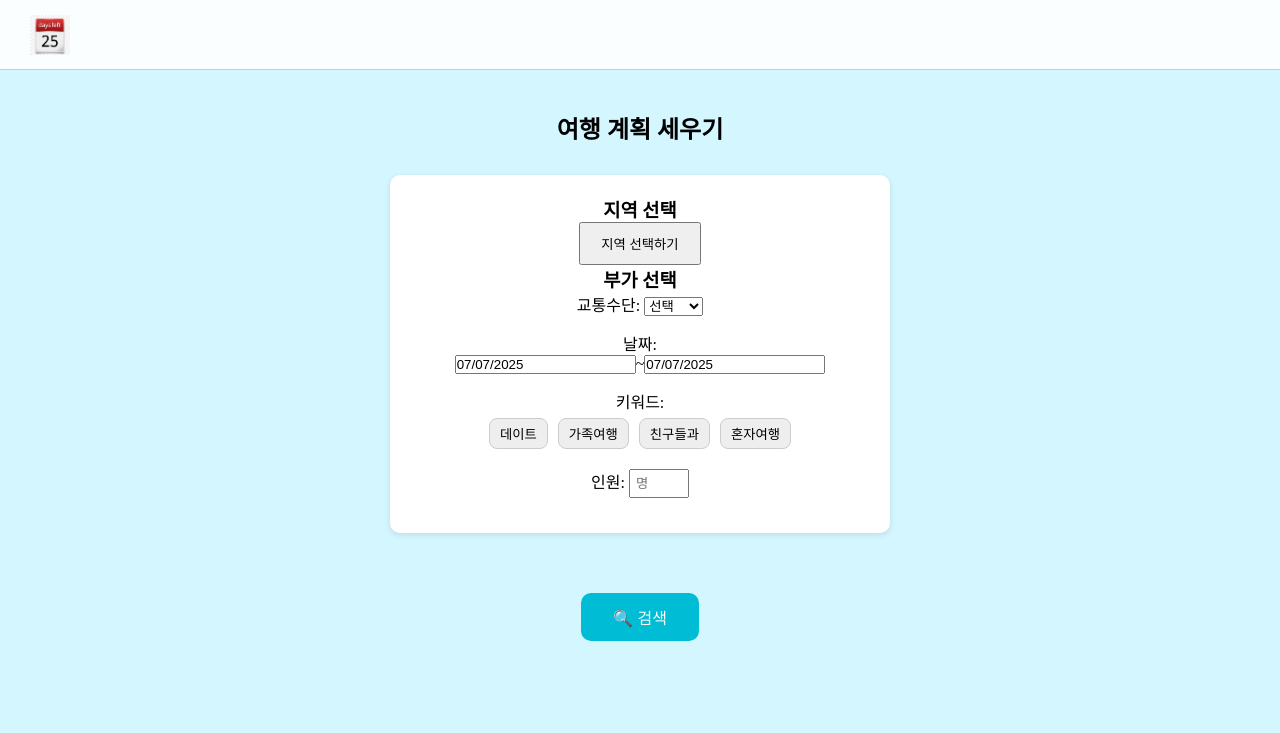
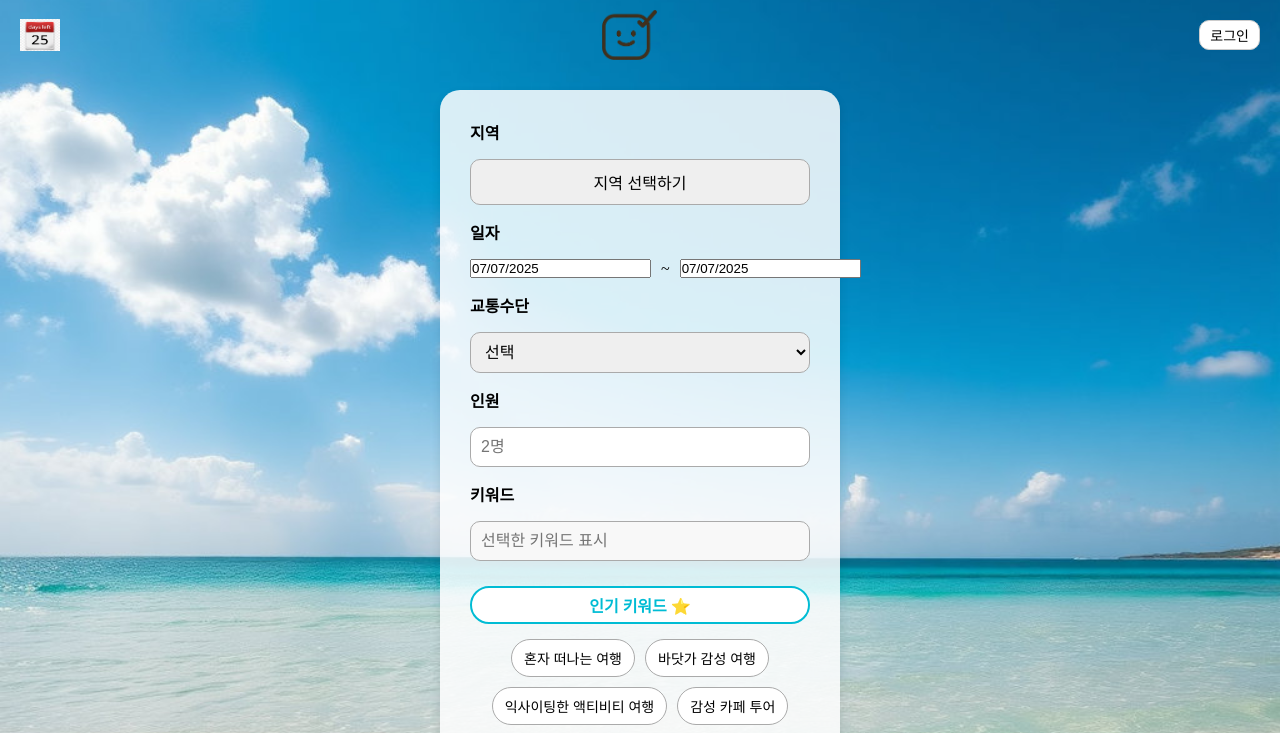
Before and after one commit to SKProject-Team4/front, a React (Vite) app: page /start-planning-page in a window 1280 px wide. Shown: the top 733 px of the page. Built offline with nearby package versions, Linux system fonts and the light colour scheme.

Commit message:
pages 병합

```diff
--- a/src/App.jsx
+++ b/src/App.jsx
@@ -3,6 +3,7 @@ import { BrowserRouter as Router, Routes, Route } from 'react-router-dom'; // Re
 import AuthPage from './pages/AuthPage';
 import MainPage from './pages/MainPage';
 import StartPlanningPage from './pages/StartPlanningPage';
+import AIChatPage from './pages/AIChatPage';
 
 function App() {
   return (
@@ -14,6 +15,8 @@ function App() {
         <Route path="/main" element={<MainPage />} />
         {/* '/start-planning-page' 경로는 StartPlanningPage */}
         <Route path="/start-planning-page" element={<StartPlanningPage />} />
+        {/* '/ai-chat' 경로는 AIChatPage */}
+         <Route path="/ai-chat" element={<AIChatPage />} />
       </Routes>
     </Router>
   );
--- /dev/null
+++ b/src/pages/AIChatPage.css
@@ -0,0 +1,84 @@
+.chat-wrapper {
+  background-color: #D4F6FF;
+  min-height: 100vh;
+  display: flex;
+  flex-direction: column;
+}
+
+.chat-header {
+  height: 70px;
+  display: flex;
+  align-items: center;
+  justify-content: space-between;
+  padding: 0 20px;
+  border-bottom: 1px solid #ccc;
+  background-color: rgba(255, 255, 255, 0.9);
+  position: relative;
+}
+
+.logo-img {
+  position: absolute;
+  left: 50%;
+  transform: translateX(-50%);
+  height: 40px;
+}
+
+.back-button {
+  background: none;
+  border: none;
+  font-size: 16px;
+  cursor: pointer;
+}
+
+.chat-body {
+  display: flex;
+  flex-direction: column;
+  padding: 20px;
+  gap: 16px;
+}
+
+.chat-bubble {
+  max-width: 70%;
+  padding: 12px 16px;
+  border-radius: 20px;
+  line-height: 1.5;
+  word-break: break-word;
+}
+
+.chat-bubble.user {
+  background-color: #f0f0f0;
+  align-self: flex-end;
+  border-top-right-radius: 4px;
+  margin-right: 10px;
+}
+
+.chat-bubble.ai {
+  background-color: #e0f7fa;
+  align-self: flex-start;
+  border-top-left-radius: 4px;
+  margin-left: 10px;
+}
+
+.chat-input {
+  margin-top: auto;
+  border-top: 1px solid #ccc;
+  background-color: #fff;
+  padding: 10px 20px;
+  display: flex;
+  gap: 10px;
+}
+
+.chat-input input {
+  flex: 1;
+  padding: 10px;
+  border-radius: 8px;
+  border: 1px solid #ccc;
+}
+
+.chat-input button {
+  padding: 10px 20px;
+  background-color: #00bcd4;
+  color: #fff;
+  border: none;
+  border-radius: 8px;
+}
--- /dev/null
+++ b/src/pages/AIChatPage.jsx
@@ -0,0 +1,37 @@
+import { useLocation, useNavigate } from 'react-router-dom';
+import './AIChatPage.css';
+import logo from '../assets/logo_2.png'; // ⬅️ 로고 이미지 추가!
+
+const AIChatPage = () => {
+  const navigate = useNavigate();
+  const location = useLocation();
+  const { state } = location;
+
+  const question = state?.question || '질문이 전달되지 않았습니다.';
+  const response = `안녕하세요!\n ${question} \n기준으로 여행 일정을 추천해드릴게요 🌿\n\n1일차: 서울 시내 명소 투어 (경복궁, 인사동, 북촌 한옥마을)\n2일차: 맛집 탐방과 쇼핑 (홍대, 강남)\n숙소는 지하철 역 근처로 추천드려요!\n\n즐거운 여행 되세요! ✈️🧳`;
+
+  return (
+    <div className="chat-wrapper">
+
+      {/* 헤더 */}
+      <div className="chat-header">
+        <button onClick={() => navigate(-1)} className="back-button">← 뒤로가기</button>
+        <img src={logo} alt="로고" className="logo-img" />
+      </div>
+
+      {/* 본문 */}
+      <div className="chat-body">
+        <div className="chat-bubble user">{question}</div>
+        <div className="chat-bubble ai">{response}</div>
+      </div>
+
+      {/* 질문 입력창 (기능 없음) */}
+      <div className="chat-input">
+        <input type="text" placeholder="질문을 입력하세요..." disabled />
+        <button disabled>전송하기</button>
+      </div>
+    </div>
+  );
+};
+
+export default AIChatPage;
--- /dev/null
+++ b/src/pages/StartPlanningPage.css
@@ -0,0 +1,128 @@
+/* 전체 배경 */
+.planning-wrapper {
+  background-image: url('../assets/beach.png'); /* 이미지 경로에 맞게 수정 */
+  background-size: cover;
+  background-position: center;
+  min-height: 100vh;
+  padding: 0;
+  margin: 0;
+  display: flex;
+  flex-direction: column;
+  align-items: center;
+}
+
+/* 상단 헤더 */
+.planning-header {
+  width: 100%;
+  padding: 10px 20px;
+  display: flex;
+  align-items: center;
+  justify-content: space-between;
+}
+
+.calendar-icon {
+  height: 32px;
+}
+
+.planning-logo {
+  height: 50px;
+}
+
+.login-button {
+  background-color: white;
+  border: 1px solid #ccc;
+  border-radius: 10px;
+  padding: 4px 10px;
+  font-size: 14px;
+  cursor: pointer;
+}
+
+/* 입력 폼 영역 */
+.form-container {
+  background-color: rgba(255, 255, 255, 0.85);
+  padding: 30px;
+  border-radius: 20px;
+  width: 90%;
+  max-width: 400px;
+  margin-top: 20px;
+  box-shadow: 0 4px 10px rgba(0,0,0,0.1);
+  display: flex;
+  flex-direction: column;
+  gap: 15px;
+}
+
+.form-container label {
+  font-weight: bold;
+  font-size: 16px;
+}
+
+.input-btn,
+.input-select,
+.input-field {
+  padding: 10px;
+  font-size: 16px;
+  border: 1px solid #aaa;
+  border-radius: 10px;
+  width: 100%;
+  box-sizing: border-box;
+}
+
+.date-picker-wrapper {
+  display: flex;
+  align-items: center;
+  gap: 10px;
+}
+
+/* 키워드 입력 */
+.keyword-input .input-field {
+  background-color: #f8f8f8;
+}
+
+.keyword-title {
+  margin-top: 10px;
+  font-weight: bold;
+  background-color: #fff;
+  border: 2px solid #00bcd4;
+  padding: 5px 10px;
+  text-align: center;
+  border-radius: 20px;
+  color: #00bcd4;
+}
+
+/* 키워드 버튼 */
+.keyword-list {
+  display: flex;
+  flex-wrap: wrap;
+  gap: 10px;
+  justify-content: center;
+}
+
+.keyword-btn {
+  background-color: #fff;
+  border: 1px solid #aaa;
+  padding: 8px 12px;
+  border-radius: 20px;
+  font-size: 14px;
+  cursor: pointer;
+  white-space: nowrap;
+  transition: all 0.2s ease;
+}
+
+.keyword-btn.selected {
+  background-color: #00bcd4;
+  color: white;
+  border: none;
+}
+
+/* 검색 버튼 */
+.search-button {
+  margin-top: 20px;
+  background-color: #00bcd4;
+  color: white;
+  font-size: 18px;
+  padding: 12px 0;
+  border: none;
+  border-radius: 15px;
+  cursor: pointer;
+  width: 100%;
+}
--- a/src/pages/StartPlanningPage.jsx
+++ b/src/pages/StartPlanningPage.jsx
@@ -1,10 +1,15 @@
 import { useState } from 'react';
+import { useNavigate } from 'react-router-dom';
 import DatePicker from 'react-datepicker';
 import 'react-datepicker/dist/react-datepicker.css';
 import RegionModal from '../components/RegionModal';
-import calendarIcon from '../assets/calendar.png'; // 🗓 캘린더 이미지
+import calendarIcon from '../assets/calendar.png';
+import logo from '../assets/logo_2.png';
+import './StartPlanningPage.css';
 
-const StartPlanning = () => {
+const StartPlanningPage = () => {
+  const navigate = useNavigate();
+
   const [startDate, setStartDate] = useState(new Date());
   const [endDate, setEndDate] = useState(new Date());
   const [people, setPeople] = useState('');
@@ -13,7 +18,17 @@ const StartPlanning = () => {
   const [selectedRegion, setSelectedRegion] = useState('');
   const [showRegionModal, setShowRegionModal] = useState(false);
 
-  const keywordOptions = ['데이트', '가족여행', '친구들과', '혼자여행'];
+  const keywordOptions = [
+    '혼자 떠나는 여행',
+    '바닷가 감성 여행',
+    '익사이팅한 액티비티 여행',
+    '감성 카페 투어',
+    '차박 캠핑 여행',
+    '인생샷 명소 여행',
+    '로컬 맛집 탐방',
+    '계절 따라 떠나는 여행',
+    '힐링이 필요한 여행'
+  ];
 
   const toggleKeyword = (word) => {
     setKeywords(prev =>
@@ -22,67 +37,30 @@ const StartPlanning = () => {
   };
 
   const handleSearch = () => {
-    alert(`🗺 검색 조건
-지역: ${selectedRegion}
-교통: ${transport}
-날짜: ${startDate.toDateString()} ~ ${endDate.toDateString()}
-인원: ${people}명
-키워드: ${keywords.join(', ')}`);
+    const question = `지역: ${selectedRegion}\n교통: ${transport}\n날짜: ${startDate.toDateString()} ~ ${endDate.toDateString()}\n인원: ${people}명\n키워드: ${keywords.join(', ')}`;
+    navigate('/ai-chat', {
+      state: { question }
+    });
   };
 
   return (
-    <div style={{ backgroundColor: '#D4F6FF', minHeight: '100vh' }}>
-
-      {/* 🗓 상단 캘린더 아이콘 배너 */}
-      <div style={{
-        height: '70px',
-        display: 'flex',
-        alignItems: 'center',
-        padding: '0 30px',
-        borderBottom: '1px solid #ccc',
-        backgroundColor: 'rgba(255,255,255,0.9)'
-      }}>
-        <img
-          src={calendarIcon}
-          alt="캘린더 아이콘"
-          style={{ width: '40px', height: '40px' }}
-        />
+    <div className="planning-wrapper">
+      {/* 상단바 */}
+      <div className="planning-header">
+        <img src={calendarIcon} alt="캘린더" className="calendar-icon" />
+        <img src={logo} alt="로고" className="planning-logo" />
+        <button className="login-button">로그인</button>
       </div>
 
-      {/* 본문 */}
-      <div style={{ padding: '40px', textAlign: 'center' }}>
-        <h2 style={{ fontSize: '24px', marginBottom: '30px' }}>여행 계획 세우기</h2>
+      {/* 입력폼 */}
+      <div className="form-container">
+        <label>지역</label>
+        <button onClick={() => setShowRegionModal(true)} className="input-btn">
+          {selectedRegion || '지역 선택하기'}
+        </button>
 
-        {/* 지역 선택 */}
-        <div style={{
-          backgroundColor: '#fff',
-          padding: '20px',
-          margin: '0 auto 30px',
-          maxWidth: '500px',
-          borderRadius: '10px',
-          boxShadow: '0 2px 6px rgba(0,0,0,0.1)'
-        }}>
-          <h3>지역 선택</h3>
-          <button onClick={() => setShowRegionModal(true)} style={{ padding: '10px 20px' }}>
-            {selectedRegion ? selectedRegion : '지역 선택하기'}
-          </button>
-          <br/>
-          <h3>부가 선택</h3>
-
-          {/* 교통수단 */}
-          <div style={{ marginBottom: '15px' }}>
-            <label>교통수단: </label>
-            <select value={transport} onChange={(e) => setTransport(e.target.value)}>
-              <option value="">선택</option>
-              <option value="자동차">자동차</option>
-              <option value="기차">기차</option>
-              <option value="비행기">비행기</option>
-            </select>
-          </div>
-
-          {/* 날짜 선택 */}
-          <div style={{ marginBottom: '15px' }}>
-            <label>날짜: </label><br />
+        <label>일자</label>
+        <div className="date-picker-wrapper">
           <DatePicker
             selected={startDate}
             onChange={(date) => setStartDate(date)}
@@ -101,59 +79,51 @@ const StartPlanning = () => {
           />
         </div>
 
-          {/* 키워드 선택 */}
-          <div style={{ marginBottom: '15px' }}>
-            <label>키워드:</label><br />
+        <label>교통수단</label>
+        <select value={transport} onChange={(e) => setTransport(e.target.value)} className="input-select">
+          <option value="">선택</option>
+          <option value="도보">도보</option>
+          <option value="자동차">자동차</option>
+          <option value="기차">기차</option>
+          <option value="비행기">비행기</option>
+        </select>
+
+        <label>인원</label>
+        <input
+          type="number"
+          value={people}
+          onChange={(e) => setPeople(e.target.value)}
+          className="input-field"
+          placeholder="2명"
+        />
+
+        <label>키워드</label>
+        <div className="keyword-input">
+          <input
+            value={keywords.join(', ')}
+            readOnly
+            className="input-field"
+            placeholder="선택한 키워드 표시"
+          />
+        </div>
+
+        <div className="keyword-title">인기 키워드 ⭐</div>
+        <div className="keyword-list">
           {keywordOptions.map((word) => (
             <button
               key={word}
               onClick={() => toggleKeyword(word)}
-                style={{
-                  margin: '5px',
-                  padding: '5px 10px',
-                  backgroundColor: keywords.includes(word) ? '#aef' : '#eee',
-                  border: '1px solid #ccc',
-                  borderRadius: '8px',
-                  cursor: 'pointer'
-                }}
+              className={`keyword-btn ${keywords.includes(word) ? 'selected' : ''}`}
             >
               {word}
             </button>
           ))}
         </div>
 
-          {/* 인원 */}
-          <div style={{ marginBottom: '15px' }}>
-            <label>인원: </label>
-            <input
-              type="number"
-              value={people}
-              onChange={(e) => setPeople(e.target.value)}
-              placeholder="명"
-              style={{ width: '60px', padding: '5px' }}
-            />
-          </div>
+        <button onClick={handleSearch} className="search-button">🔍검색</button>
       </div>
 
-        {/* 검색 버튼 */}
-        <button
-          onClick={handleSearch}
-          style={{
-            marginTop: '30px',
-            padding: '12px 32px',
-            fontSize: '16px',
-            borderRadius: '10px',
-            border: 'none',
-            backgroundColor: '#00bcd4',
-            color: 'white',
-            cursor: 'pointer'
-          }}
-        >
-          🔍 검색
-        </button>
-      </div>
-
-      {/* 지역 선택 모달 */}
+      {/* 지역 모달 */}
       {showRegionModal && (
         <RegionModal
           onClose={() => setShowRegionModal(false)}
@@ -164,4 +134,4 @@ const StartPlanning = () => {
   );
 };
 
-export default StartPlanning;
+export default StartPlanningPage;
```
Also changed, not shown: src/assets/beach.png (added), src/assets/logo_2.png (added). Lines whose indentation alone changed are shown as unchanged.
